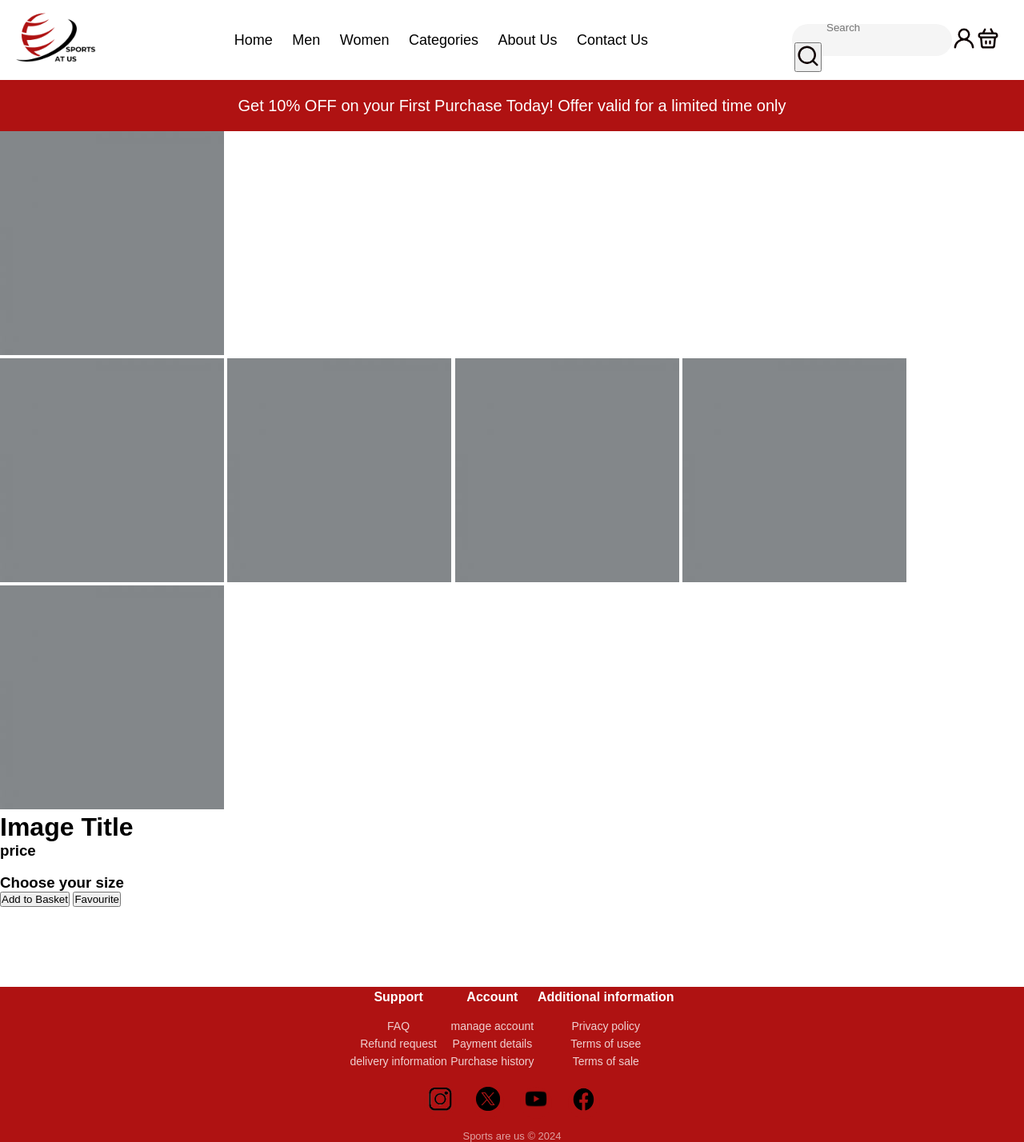
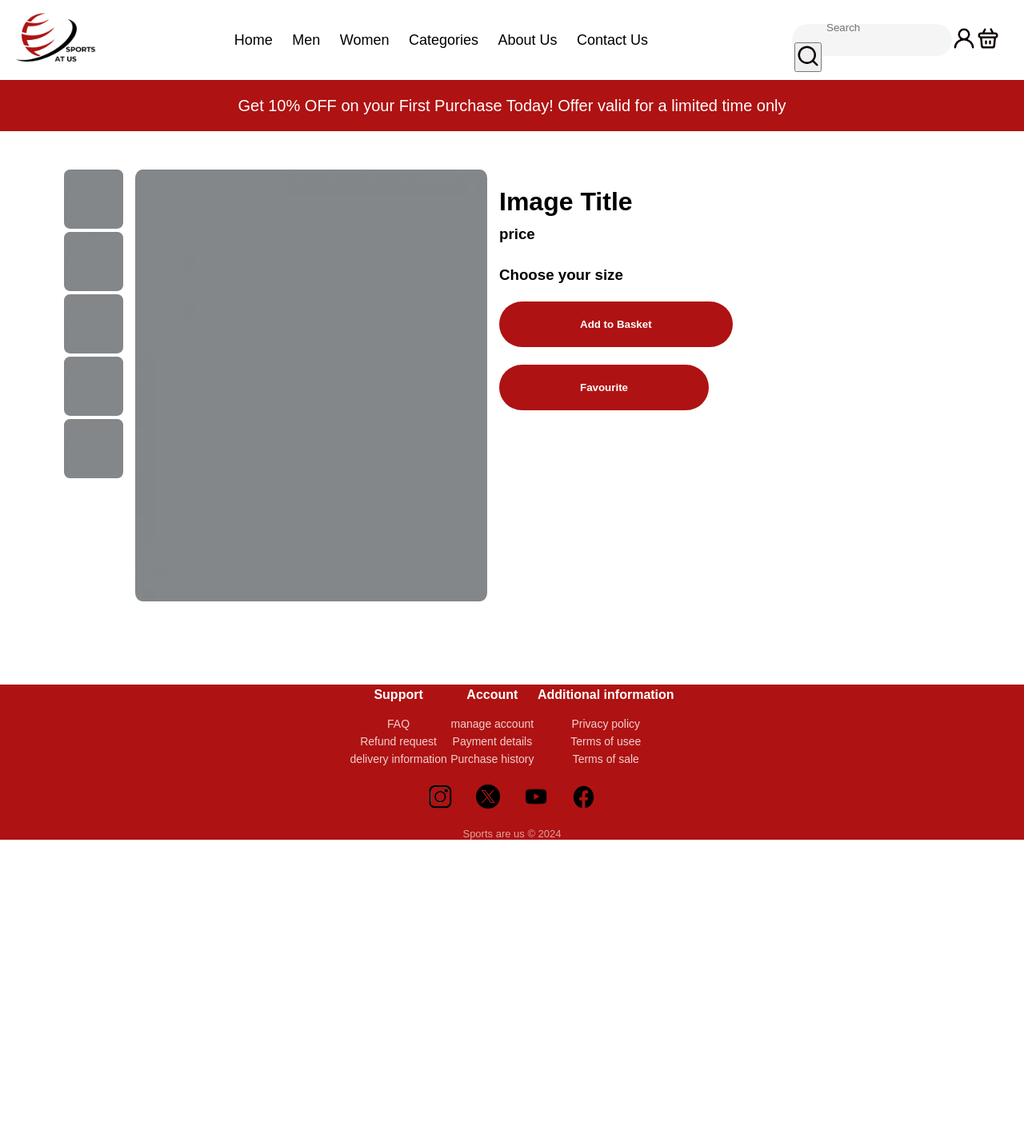
Before and after one commit to SalihGhauri/TeamProject, a PHP site: page /singleproduct.html in a window 1280 px wide. Shown: the whole page at 80% size. After the commit the page ends 1050 px from the top, so only its background shows below. Run offline with PHP 8.4, Linux system fonts and the light colour scheme; some libraries are stand-ins or nearby versions.

Commit message:
changes to the single product css

```diff
--- a/CSS/singleproduct.css
+++ b/CSS/singleproduct.css
@@ -5,17 +5,55 @@
 
 .card{
     display: flex;
+    margin-top: 3rem;
+
+}
+
+.main_image img{
+
+    width: 366px;
+    margin-inline: 22px ;
+    width: 440px;
+    height: 540px;
+    margin-inline: 15px ;
+    border-radius: 2%;
+
+}
+
+.card .small_images img{
+    width: 74px;
+    margin-left: 5rem;
+    border-radius: 10%;
+}
+
+.card .details{
+    margin-top: 11px;
+}
+
+.details h3{
+    margin-top: 11px;
+}
+
+.details h1{
+    margin-top: 11px;
+}
+
+.details .btn{
+    background: #af1212;
+    color: white;
+    text-decoration: none;
+    border: 0.5px solid transparent;
+    font-weight: bold;
+    padding:20px 100px;
+    border-radius: 30px;
+    transition: .4s;
     margin-top: 22px;
 
 }
 
-.main_image img{
-    width: 366px;
-    margin-inline: 22px ;
+.details .btn:hover{
+    background:  #6b6b6b;
+    border: 0.5px solid #6b6b6b;
+    cursor: pointer;
 
 }
-
-.card .small_images{
-    width: 74px;
-    margin-left: 22px;
-}
--- a/singleproduct.html
+++ b/singleproduct.html
@@ -15,6 +15,8 @@
     <link rel="stylesheet" href="CSS/products.css">
     <link rel="stylesheet" href="CSS/home.css">
     <link rel="stylesheet" href="CSS/search.css">
+    <link rel="stylesheet" href="CSS/singleproduct.css">
+
 </head>
 <body>
     <main>
@@ -74,15 +76,15 @@
 
         <div class="card">
             <div class="small_images">
-                <img src="Images/items/grey.jpg" alt=""> <br>
-                <img src="Images/items/grey.jpg" alt="">
-                <img src="Images/items/grey.jpg" alt="">
-                <img src="Images/items/grey.jpg" alt="">
-                <img src="Images/items/grey.jpg" alt="">
+                <img src="Images/items/grey.jpg" alt=""  onclick="click(this)"> <br>
+                <img src="Images/items/grey.jpg" alt=""  onclick="click(this)"> <br>
+                <img src="Images/items/grey.jpg" alt=""  onclick="click(this)"> <br>
+                <img src="Images/items/grey.jpg" alt=""  onclick="click(this)"> <br>
+                <img src="Images/items/grey.jpg" alt=""  onclick="click(this)"> <br>
             </div>
 
             <div class="main_image">
-                <img src="Images/items/grey.jpg" alt="">
+                <img src="Images/items/grey.jpg"  id="main_img" alt="">
             </div>
 
             <div class="details">
@@ -90,8 +92,8 @@
                 <h3> price</h3>
                 <br>
                 <h3>Choose your size</h3>
-                <button>Add to Basket </button>
-                <button>Favourite</button>
+                <button class="btn">Add to Basket </button><br>
+                <button class="btn">Favourite     </button>
             </div>
 
         </div>
@@ -145,5 +147,12 @@
         </div>
 
     </main>
+
+    <script>
+        function click(newImg){
+            let getImg= document.getElementId("main_img");
+            getImg.src= newImg.src;
+        }
+    </script>
 </body>
 </html>
```
